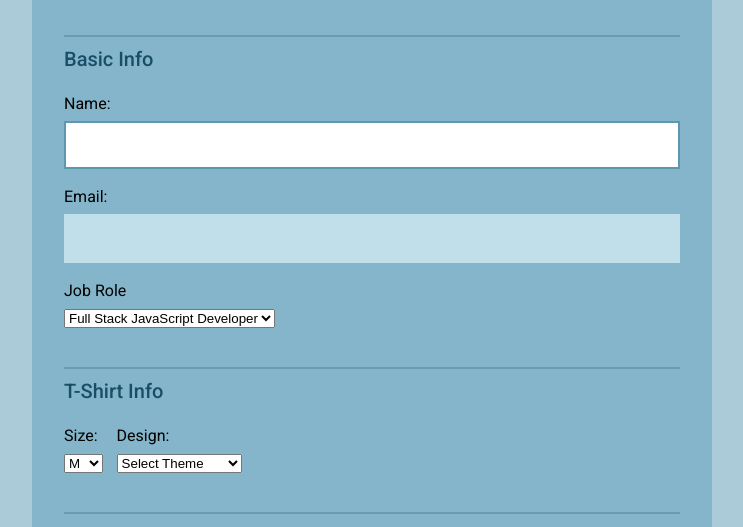
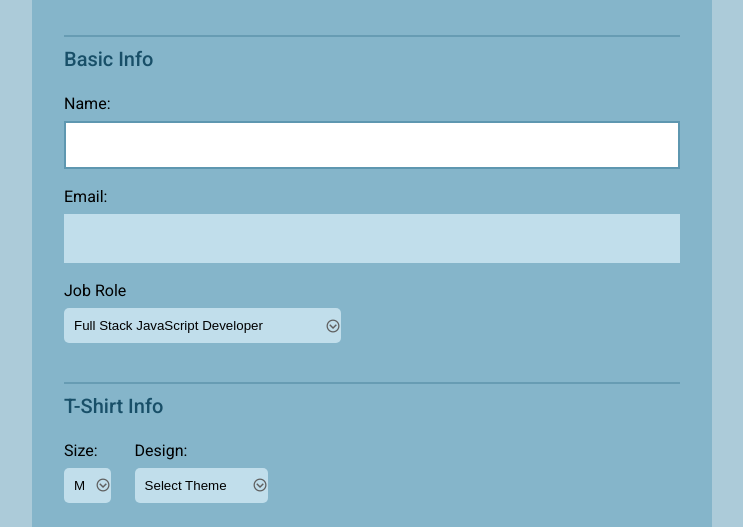
Before and after one commit to Maycas/th-td-fsjs-p3-formValidation, a plain HTML site: page index.html in a window 1280 px wide. Shown: the part 191-718 px from the top of the page, without its empty margins (268-1011 px from the left). Drawn offline with nearby package versions, Linux system fonts and the light colour scheme.

Commit message:
Final version
- Added dropdown styles

```diff
--- a/css/style.css
+++ b/css/style.css
@@ -31,6 +31,7 @@ h1 {
 a {
 	text-decoration: none;
 }
+
 
 /* =================================
   Form Element Styles
@@ -113,6 +114,7 @@ button:hover {
 	background: #184c62;
 }
 
+
 /* =================================
   Page Styles
 ==================================== */
@@ -135,6 +137,7 @@ button:hover {
 	margin-top: 1.25em;
 }
 
+
 /* =================================
   Helper Classes
 ==================================== */
@@ -148,6 +151,7 @@ button:hover {
 	display: table;
 	clear: both;
 }
+
 
 /* =================================
   Media Queries
@@ -169,7 +173,7 @@ button:hover {
 	.col {
 		float: left;
 	}
-	.col + .col {
+	.col+ .col {
 		margin-left: 2.5%;
 	}
 	.col-3 {
@@ -179,3 +183,41 @@ button:hover {
 		width: 49%;
 	}
 }
+
+
+/* =================================
+  Dropdowns styles
+  Idea from: http://www.kevinfremon.com/create-a-custom-drop-down-list-using-just-css/
+  Adapted by the author
+==================================== */
+
+select {
+	-webkit-appearance: none;
+	/*REMOVES DEFAULT CHROME & SAFARI STYLE*/
+	-moz-appearance: none;
+	/*REMOVES DEFAULT FIREFOX STYLE*/
+	border: 0 !important;
+	/*REMOVES BORDER*/
+	background-color: #c1deeb;
+	color: #000;
+	-webkit-border-radius: 5px;
+	border-radius: 5px;
+	padding: 10px;
+	cursor: pointer;
+	background: #c1deeb url(../images/drop-down-arrow.png) no-repeat right center;
+	background-size: 1rem;
+}
+
+#title {
+	width: 45%;
+}
+
+#size,
+#design,
+#color,
+#payment,
+#exp-month,
+#exp-year {
+	padding-right: 20px;
+	margin-right: 10px;
+}
--- a/index.html
+++ b/index.html
@@ -62,7 +62,7 @@
           </select>
         </div>
 
-        <div id="colors-js-puns" class="">
+        <div id="colors-js-puns">
           <label for="color">Color:</label>
           <select id="color">
             <option value="cornflowerblue">Cornflower Blue (JS Puns shirt only)</option>
--- a/js/app.js
+++ b/js/app.js
@@ -11,7 +11,7 @@ var $colorSelect = $("#color"); // Color select
 var colors; // Array to store the different color values
 var noDesign = [],
     jsPuns = [],
-    heartJs = []; // Arrays of the different colors for the different patterns
+    heartJs = []; // Arrays for the different colors associated to the different patterns
 var $activitiesCheckboxes = $("input[type='checkbox']"); // Activity checkboxes
 var price = 0; // Total price
 var $paymentMethodSelect = $("#payment"); // Payment select method();
@@ -123,7 +123,7 @@ var showColorOptions = function() {
         Found a limitation with Safari browser when hiding option items inside of a select. Even though the display:none is
         applied correctly in the HTML, all options are still shown in Safari (and presumably in IE)
         This limitation is documented here: http://stackoverflow.com/questions/15025555/option-style-display-none-not-working-in-safari
-        The workaround for this is removing and re-appending the nodes
+        The workaround for this is removing and re-appending the nodes (this is the strategy I decided to follow)
     */
     // Remove all the color options
     $colorSelect.children().remove();
```
Also changed, not shown: images/drop-down-arrow.png (added). Lines whose indentation alone changed are shown as unchanged.
